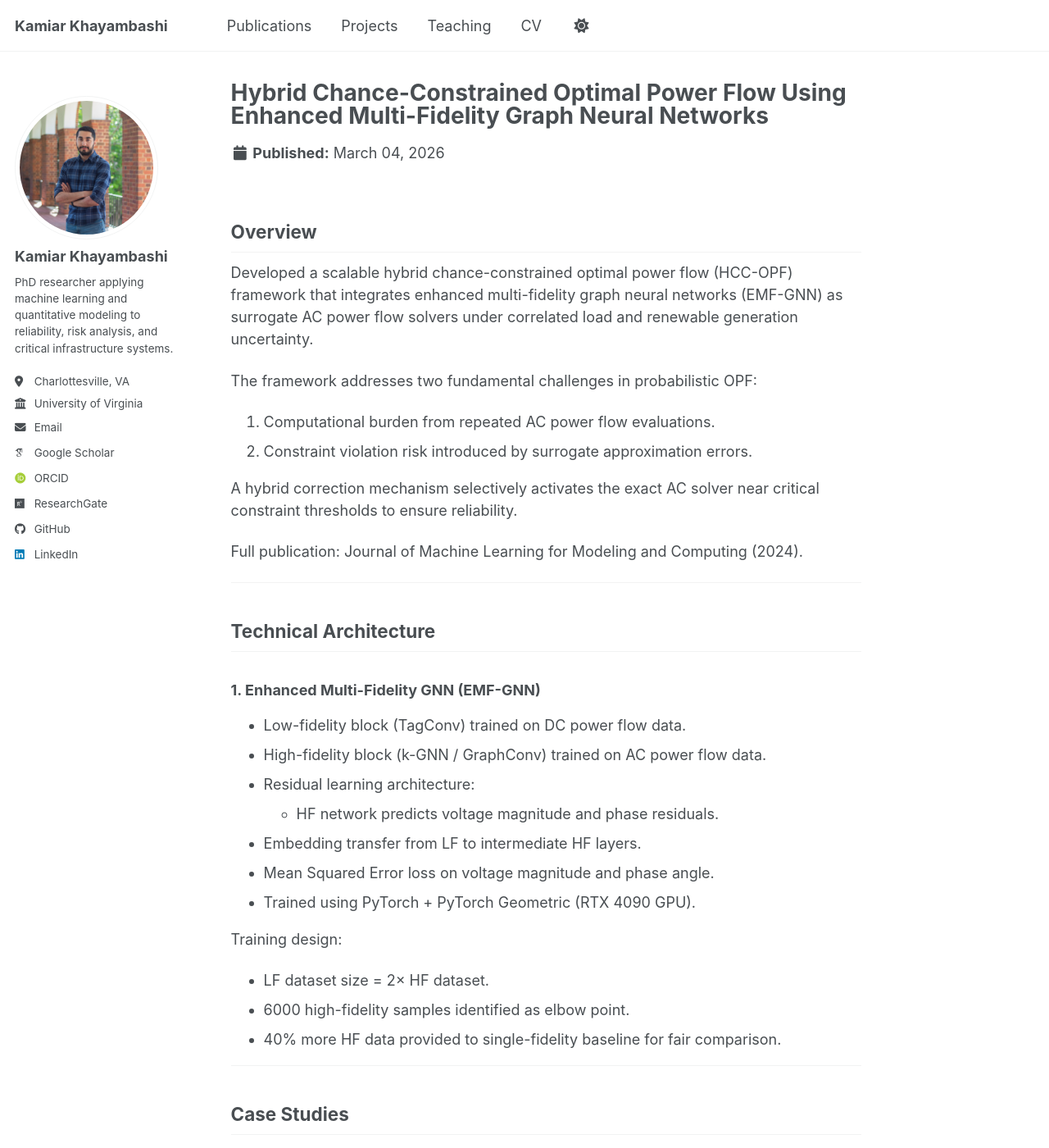
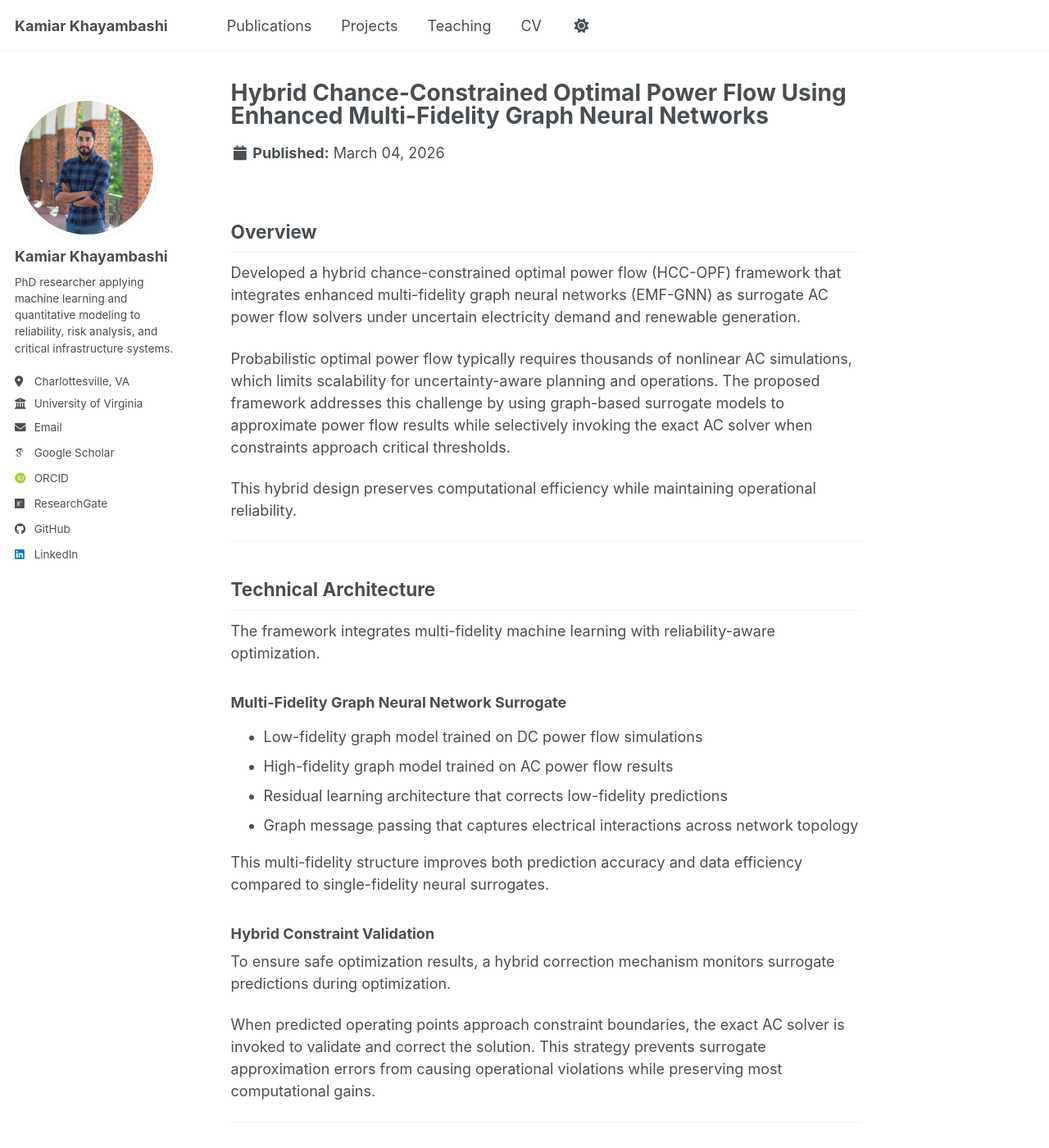
Before and after one commit to kamiarkhayam/kamiarkhayam.github.io, a Jekyll site: the page built from _portfolio/hccopf-emfgnn.md, in a window 1280 px wide and 1400 px high. Shown: the whole window at 82% size. Built offline with Jekyll 4.4.1, drawn with Linux system fonts in a browser that asks for light colours; some web fonts are replaced; a script bundle is joined from its source files by our own code; library files that are not in the unit come from our copies; some of the changed text lies outside the part shown.

Commit message:
Update hccopf-emfgnn.md

```diff
--- a/_portfolio/hccopf-emfgnn.md
+++ b/_portfolio/hccopf-emfgnn.md
@@ -2,151 +2,96 @@
 title: "Hybrid Chance-Constrained Optimal Power Flow Using Enhanced Multi-Fidelity Graph Neural Networks"
 collection: portfolio
 permalink: /project/hcc-opf-emf-gnn
-excerpt: "Scalable, surrogate-accelerated chance-constrained optimal power flow under high-dimensional load and renewable uncertainty with N-1 security."
+excerpt: "Surrogate-accelerated chance-constrained optimal power flow framework combining multi-fidelity graph neural networks with hybrid constraint validation under renewable and load uncertainty."
 ---
 
 ## Overview
 
-Developed a scalable hybrid chance-constrained optimal power flow (HCC-OPF) framework that integrates enhanced multi-fidelity graph neural networks (EMF-GNN) as surrogate AC power flow solvers under correlated load and renewable generation uncertainty.
+Developed a hybrid chance-constrained optimal power flow (HCC-OPF) framework that integrates enhanced multi-fidelity graph neural networks (EMF-GNN) as surrogate AC power flow solvers under uncertain electricity demand and renewable generation.
 
-The framework addresses two fundamental challenges in probabilistic OPF:
-1. Computational burden from repeated AC power flow evaluations.
-2. Constraint violation risk introduced by surrogate approximation errors.
+Probabilistic optimal power flow typically requires thousands of nonlinear AC simulations, which limits scalability for uncertainty-aware planning and operations. The proposed framework addresses this challenge by using graph-based surrogate models to approximate power flow results while selectively invoking the exact AC solver when constraints approach critical thresholds.
 
-A hybrid correction mechanism selectively activates the exact AC solver near critical constraint thresholds to ensure reliability.
-
-Full publication: Journal of Machine Learning for Modeling and Computing (2024).
+This hybrid design preserves computational efficiency while maintaining operational reliability.
 
 ---
 
 ## Technical Architecture
 
-### 1. Enhanced Multi-Fidelity GNN (EMF-GNN)
+The framework integrates multi-fidelity machine learning with reliability-aware optimization.
 
-- Low-fidelity block (TagConv) trained on DC power flow data.
-- High-fidelity block (k-GNN / GraphConv) trained on AC power flow data.
-- Residual learning architecture:
-  - HF network predicts voltage magnitude and phase residuals.
-- Embedding transfer from LF to intermediate HF layers.
-- Mean Squared Error loss on voltage magnitude and phase angle.
-- Trained using PyTorch + PyTorch Geometric (RTX 4090 GPU).
+### Multi-Fidelity Graph Neural Network Surrogate
 
-Training design:
-- LF dataset size = 2× HF dataset.
-- 6000 high-fidelity samples identified as elbow point.
-- 40% more HF data provided to single-fidelity baseline for fair comparison.
+- Low-fidelity graph model trained on DC power flow simulations
+- High-fidelity graph model trained on AC power flow results
+- Residual learning architecture that corrects low-fidelity predictions
+- Graph message passing that captures electrical interactions across network topology
+
+This multi-fidelity structure improves both prediction accuracy and data efficiency compared to single-fidelity neural surrogates.
+
+### Hybrid Constraint Validation
+
+To ensure safe optimization results, a hybrid correction mechanism monitors surrogate predictions during optimization.
+
+When predicted operating points approach constraint boundaries, the exact AC solver is invoked to validate and correct the solution. This strategy prevents surrogate approximation errors from causing operational violations while preserving most computational gains.
 
 ---
 
-## Case Studies
+## Key Capabilities
 
-Tested on IEEE benchmark systems:
-
-- 9-bus
-- 14-bus
-- 30-bus
-- 118-bus
-
-Uncertainty modeling:
-- Load: 60%–140% of baseline
-- Renewable generation: 5%–15% of total generation
-- Correlated multivariate Gaussian sampling
-- 200 Monte Carlo trials per case
-- N-1 generator and line contingencies
+- Scalable chance-constrained optimal power flow under uncertainty
+- Surrogate-accelerated AC power flow evaluation using graph neural networks
+- Multi-fidelity learning that reduces high-fidelity training data requirements
+- Hybrid validation mechanism that preserves constraint reliability
+- Robust performance under topology changes and contingency scenarios
 
 ---
 
-## Key Empirical Results
+## Experimental Evaluation
 
-### Surrogate Accuracy (Power Flow Estimation)
+The framework was evaluated on several IEEE benchmark transmission systems under uncertainty in electricity demand and renewable generation.
 
-Compared to single-fidelity GNN:
-
-- Case 14 voltage magnitude MSE reduced from 1.45E-06 to 6.78E-07.
-- Case 118 voltage magnitude MSE reduced from 1.03E-02 to 1.78E-03.
-- Phase angle errors consistently reduced across all cases.
-
-Multi-fidelity architecture improves both:
-- Estimation accuracy
-- Training data efficiency
+Test scenarios included correlated stochastic sampling of loads and renewable output as well as N-1 contingency conditions. Performance was compared against traditional AC-based optimization and single-fidelity machine learning surrogates.
 
 ---
 
-### OPF Performance Under Uncertainty
+## Empirical Impact
 
-Using EMF-GNN within HCC-OPF:
+Results demonstrate significant improvements in both computational efficiency and solution reliability.
 
-**Objective Function Relative Error**
-- Case 30 reduced from 0.44 (SF-GNN) to 0.17.
-- Case 118 reduced from 0.10 to 0.08.
+Key outcomes include:
 
-**Distribution Similarity (Jensen–Shannon Divergence)**
-- Case 118 reduced from 0.03 to 0.02.
-- Case 14 reduced from 0.16 to 0.14.
+- Improved surrogate accuracy compared with single-fidelity graph models
+- Near-identical optimal cost distributions relative to exact AC-based solutions
+- Substantial reduction in constraint violation probability through hybrid validation
+- Robust performance under topology perturbations and contingency scenarios
+- Minimal increase in optimization time compared to purely surrogate-based methods
 
-Surrogate-based OPF achieves near-identical cost distributions compared to exact AC solver across 200 trials.
+These results show that hybrid surrogate optimization can enable scalable probabilistic OPF without compromising operational constraints.
 
 ---
 
-### Hybrid Correction Impact (Case 118)
+## Engineering Deliverables
 
-Compared to fully surrogate-based CC-OPF:
+- Enhanced multi-fidelity GNN architecture for AC power flow approximation
+- Hybrid chance-constrained OPF optimization framework
+- Surrogate training and evaluation pipeline using PyTorch Geometric
+- Monte Carlo simulation workflow for uncertainty-driven OPF analysis
+- Reproducible implementation and open-source repository
 
-| Metric | Surrogate-Only | Hybrid (Proposed) |
-|--------|----------------|------------------|
-| Constraint violation probability | 0.23 | 0.06 |
-| Objective MRE | 0.11 | 0.03 |
-| JSD | 0.08 | 0.02 |
-| Iteration time (s) | 33.02 | 96.37 |
-| Total optimization time (s) | 1554.21 | 1635.21 |
-
-Constraint violation probability reduced by ~74%
-Objective error reduced by ~73%
-Total optimization time increased by only ~5%
-
-Hybrid mechanism improves reliability without sacrificing scalability.
-
----
-
-### N-1 Security Performance
-
-Under random generator and line outages:
-
-- Case 30 objective MRE reduced from 0.27 to 0.18.
-- Case 118 objective MRE reduced from 0.103 to 0.097.
-- Error levels remain stable despite topology perturbations.
-
-Demonstrates robustness of topology-aware GNN under contingency shifts.
-
----
-
-## Engineering Contributions
-
-- Residual multi-fidelity GNN architecture for AC power flow.
-- Surrogate-accelerated chance-constrained OPF.
-- Hybrid constraint validation mechanism.
-- Scalable performance across 9–118 bus systems.
-- Monte Carlo + PSO optimization under correlated uncertainty.
-- Open-source implementation:
-  https://github.com/kamiarkhayam/HCCOPF-using-EMFGNN
+https://github.com/kamiarkhayam/HCCOPF-using-EMFGNN
 
 ---
 
 ## Relevance
 
-Bridges:
+Modern power systems face increasing uncertainty due to renewable generation variability and growing electrification demand. Operational planning tools must therefore evaluate large numbers of stochastic scenarios while maintaining strict reliability constraints.
 
-- Probabilistic power system optimization
-- Graph-based deep learning
-- Multi-fidelity surrogate modeling
-- Reliability-aware hybrid optimization
-
-Enables real-time or near real-time OPF under renewable uncertainty while preserving operational constraint integrity.
+This framework demonstrates how graph-based surrogate modeling and hybrid optimization can support scalable probabilistic OPF, enabling faster and more reliable decision-making for future power systems.
 
 ---
 
 ## Publication
 
 Khayambashi, K., Hasnat, M. A., & Alemazkoor, N.
-Hybrid Chance-Constrained Optimal Power Flow Under Load and Renewable Generation Uncertainty Using Enhanced Multi-Fidelity Graph Neural Networks.
+*Hybrid Chance-Constrained Optimal Power Flow Under Load and Renewable Generation Uncertainty Using Enhanced Multi-Fidelity Graph Neural Networks.*
 Journal of Machine Learning for Modeling and Computing, 5(4):53–76 (2024).
```
